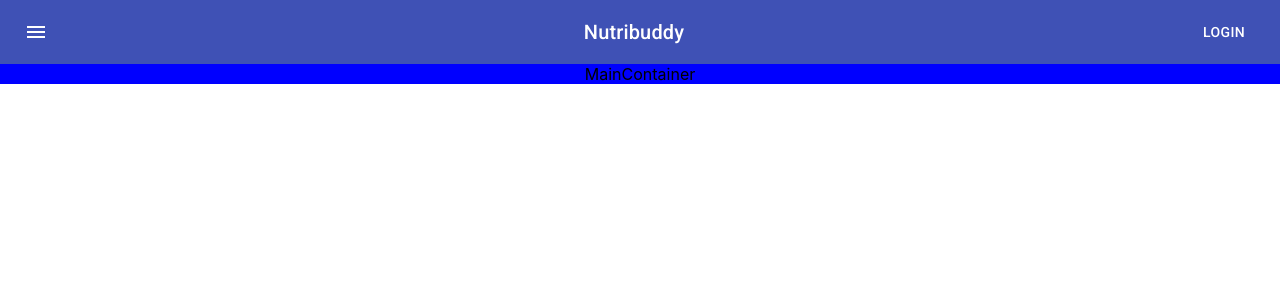
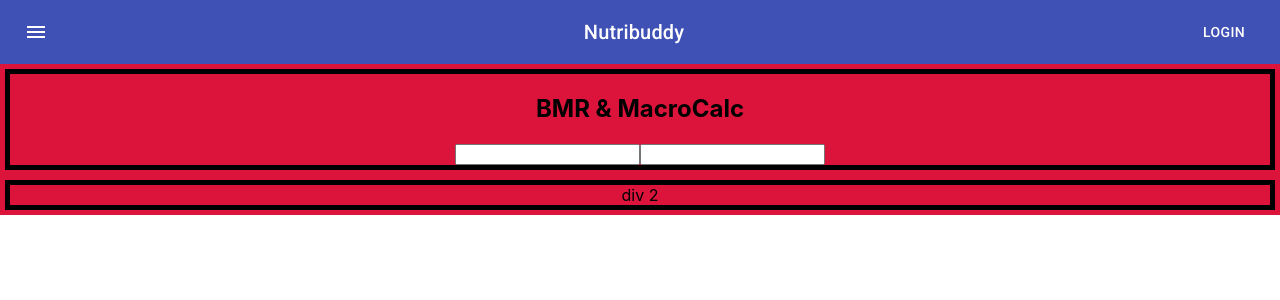
Before and after one commit to aniket1012/Nutribuddy-front-end, a React (Create React App) app: page / in a window 1280 px wide. Shown: the top 300 px of the page. Built offline with nearby package versions, Linux system fonts and the light colour scheme.

Commit message:
adding inputs and layout to bmr calc

```diff
--- a/src/App.css
+++ b/src/App.css
@@ -13,3 +13,27 @@
   font-size: calc(10px + 2vmin);
   color: white;
 }
+
+.home_container {
+  background-color: crimson;
+  display: flex;
+  justify-content: center;
+  flex-direction: column;
+
+}
+
+.macro_calc {
+  border-style: solid;
+  border-width: thick;
+  margin: 5px;
+  display: flex;
+  flex-direction: column;
+
+
+}
+.test {
+  border-style: solid;
+  border-width: thick;
+  margin: 5px;
+  flex-grow: 1;
+}
--- /dev/null
+++ b/src/Components/MacroCalc.js
@@ -0,0 +1,20 @@
+import react from 'react'
+
+import React, { Component } from 'react';
+
+class MacroCalc extends Component {
+    render() {
+        return (
+            <div className='macro_calc'>
+               <h2> BMR & MacroCalc</h2>
+                <div className='inputs'>
+                    <input></input>
+                    <input></input>
+                </div>
+
+            </div>
+        );
+    }
+}
+
+export default MacroCalc;
--- a/src/Containers/MainContainer.js
+++ b/src/Containers/MainContainer.js
@@ -1,27 +1,15 @@
 import React, { Component } from 'react'
+import MacroCalc from '../Components/MacroCalc'
 
 class MainContainer extends Component {
     render() {
         return (
-            <div style={{backgroundColor: 'blue'}}>
-                MainContainer
+            <div className='home_container'>
+                <MacroCalc/>
+                <div className='test'>div 2</div>
             </div>
         )
     }
 }
 
 export default MainContainer
-
-// import React from 'react';
-// import Typography from '@material-ui/core/Typography';
-// import Container from '@material-ui/core/Container';
-
-// export default function MainContainer() {
-//   return (
-//       <Container height='100vh' maxWidth='100vw' style={{padding: '0px'}}>
-//         <Typography component="div" style={{ backgroundColor: '#cfe8fc', height: '100vh' }}>
-//             MainContainer
-//         </Typography>
-//       </Container>
-//   );
-// }
```
